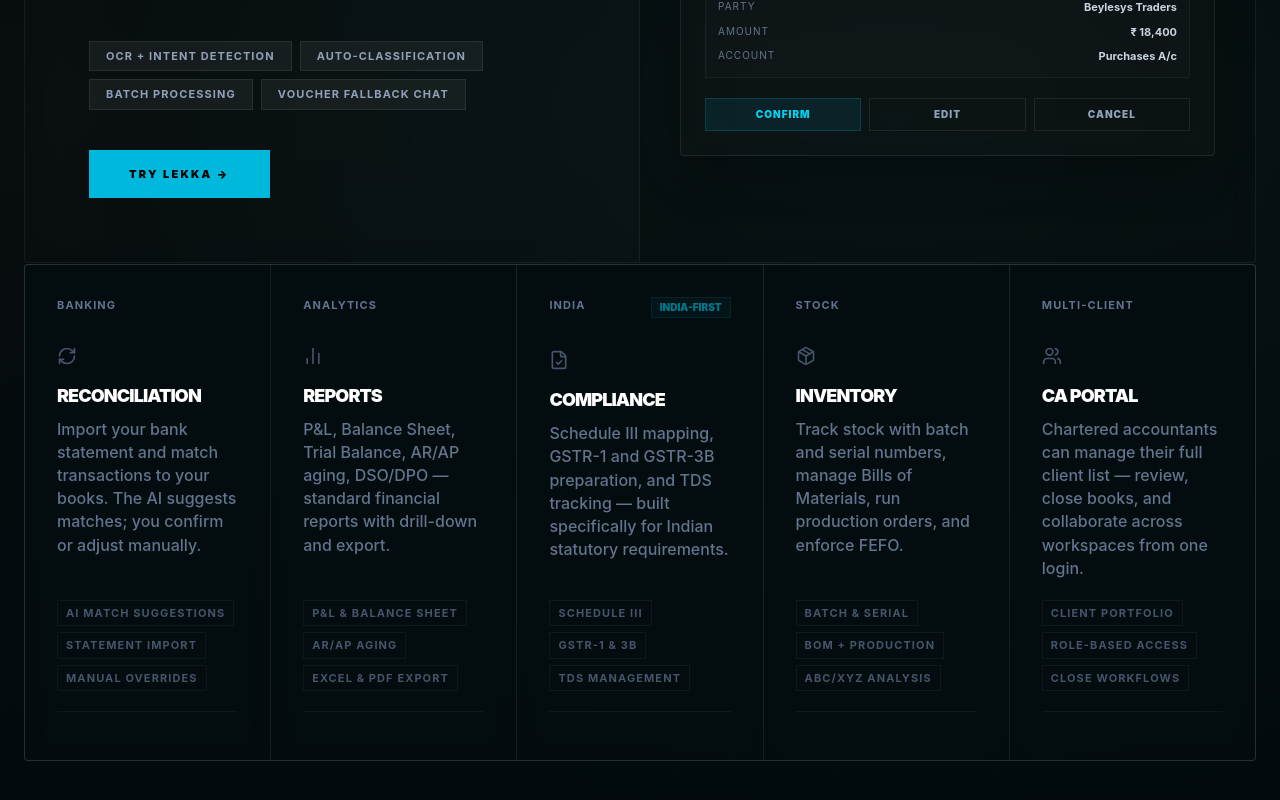
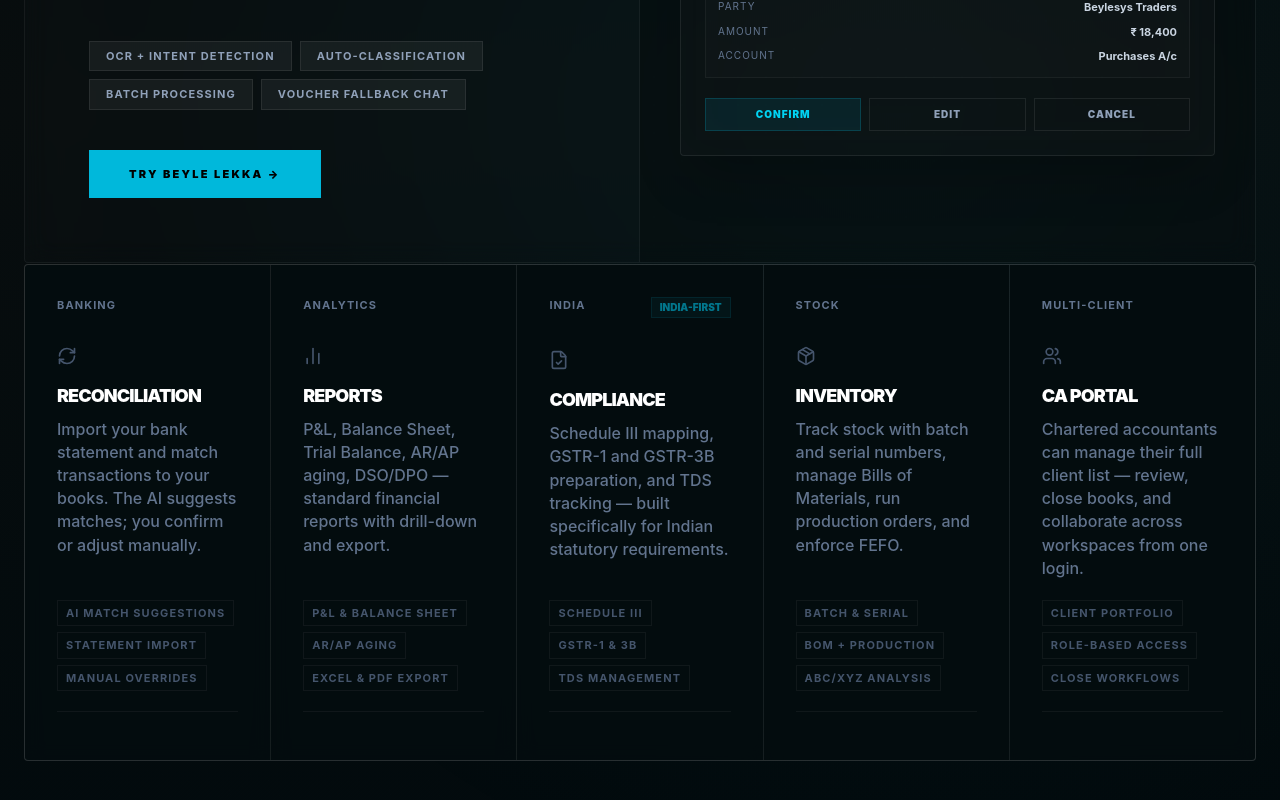
Before and after one commit to beylesys/Beyle-website, a React (Vite) app: page / in a window 1280 px wide. Shown: the part 2836-3636 px from the top of the page. Built offline with nearby package versions, Linux system fonts and the light colour scheme.

Commit message:
Update link text from 'Try Lekka' to 'Try Beyle Lekka'

```diff
--- a/src/components/Products.jsx
+++ b/src/components/Products.jsx
@@ -101,7 +101,7 @@
               <div>
                 <a href="https://beylelekka.com/" target="_blank" rel="noopener noreferrer"
                   className="inline-block px-8 sm:px-10 py-4 bg-cyan-500 text-black text-[11px] font-black uppercase tracking-[0.2em] hover:bg-cyan-400 transition-all duration-300">
-                  Try Lekka →
+                  Try Beyle Lekka →
                 </a>
               </div>
             </div>
```
